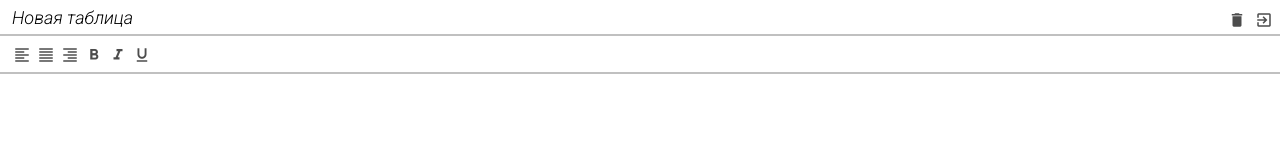
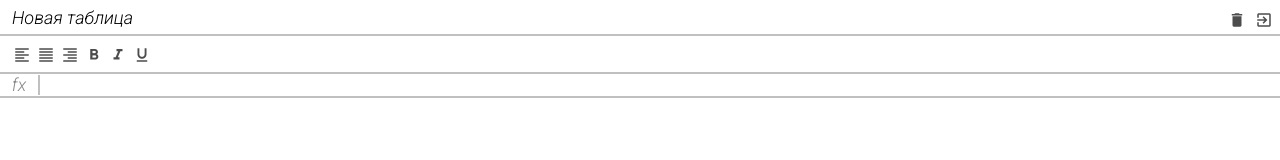
Before and after one commit to iamhumanman/exel_project, a website built with webpack: page src/index.html in a window 1280 px wide. Built offline with nearby package versions, Linux system fonts and the light colour scheme.

Commit message:
styles for formula

```diff
--- a/src/index.html
+++ b/src/index.html
@@ -42,8 +42,8 @@
                 </div>
             </div>
             <div class="excel__formula">
-                <div class="info"></div>
-                <div class="input"></div>
+                <div class="info">fx</div>
+                <div class="input" contenteditable spellcheck="false"></div>
             </div>
             <div class="excel__table">
 
--- a/src/scss/_variables.scss
+++ b/src/scss/_variables.scss
@@ -1,4 +1,5 @@
  $header-height:34px;
  $toolbar-height:40px;
  $formula-height:24px;
+ $info-cell-width:40px;
  $border-color:#c0c0c0;
--- a/src/scss/formula.scss
+++ b/src/scss/formula.scss
@@ -1,19 +1,28 @@
 @import "variables";
 @import "mixins";
 
-// .excel__formula {
-//     position: absolute;
-//     left: 0;
-//     right: 0;
-//     top: $header-height + $toolbar-height;
-//     height: $formula-height;
-//     display: flex;
-//     align-items: center;
-//     border-bottom: 1px solid $border-color;
-//     .info {
-
-//     }
-//     .input {
-
-//     }
-// }
+.excel__formula {
+    position: absolute;
+    left: 0;
+    right: 0;
+    top: $header-height + $toolbar-height;
+    height: $formula-height;
+    display: flex;
+    align-items: center;
+    border-bottom: 2px solid $border-color;
+    .info {
+        font-size: 18px;
+        font-style: italic;
+        text-align: center;
+        border-right: 2px solid $border-color;
+        min-width: $info-cell-width;
+    }
+    .input {
+        padding: 4px;
+        font-size: 12px;
+        outline: none;
+        width: 100%;
+        height: 100%;
+        color: #000;
+    }
+}
--- a/src/scss/index.scss
+++ b/src/scss/index.scss
@@ -19,4 +19,5 @@ body {
 
 .excel {
     position: relative;
+    color: #888
 }
```
